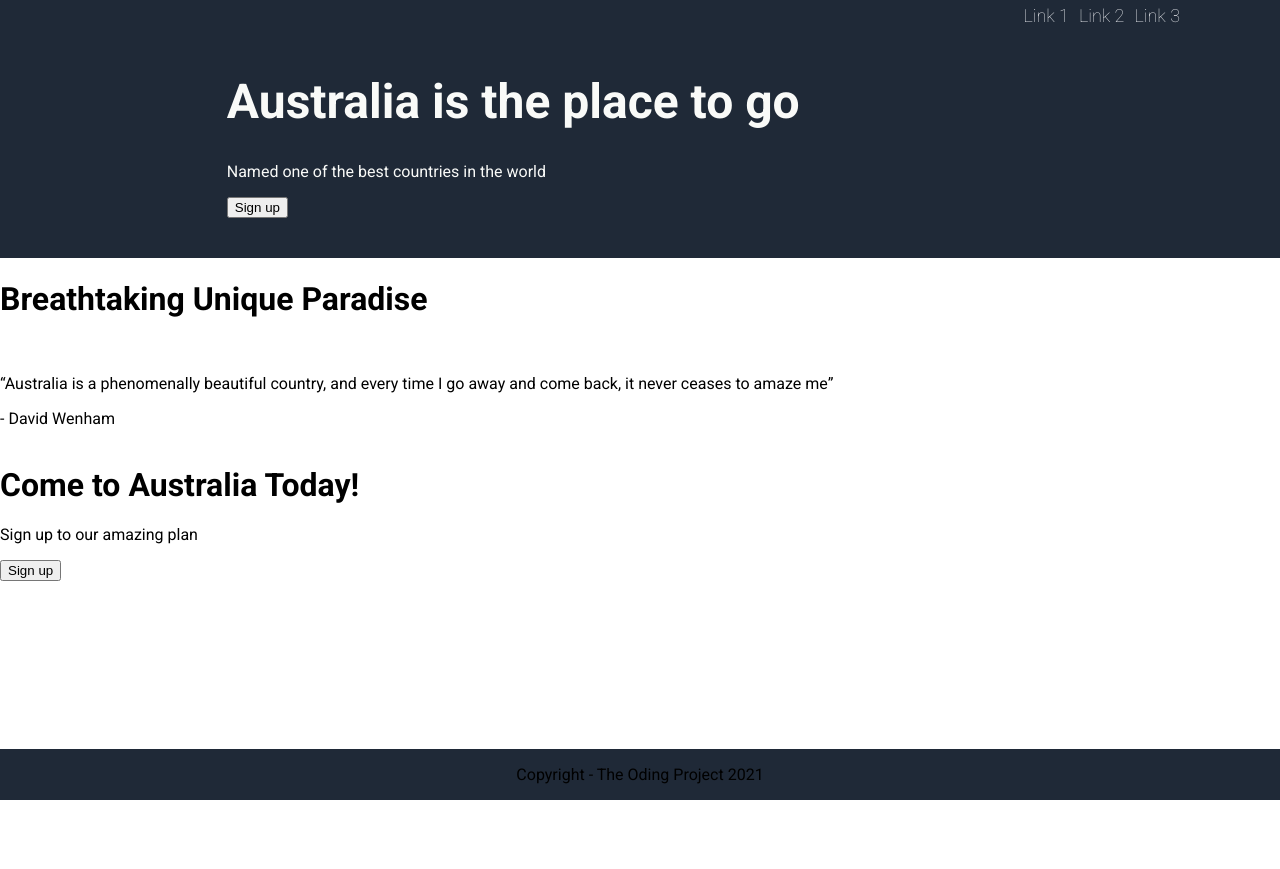
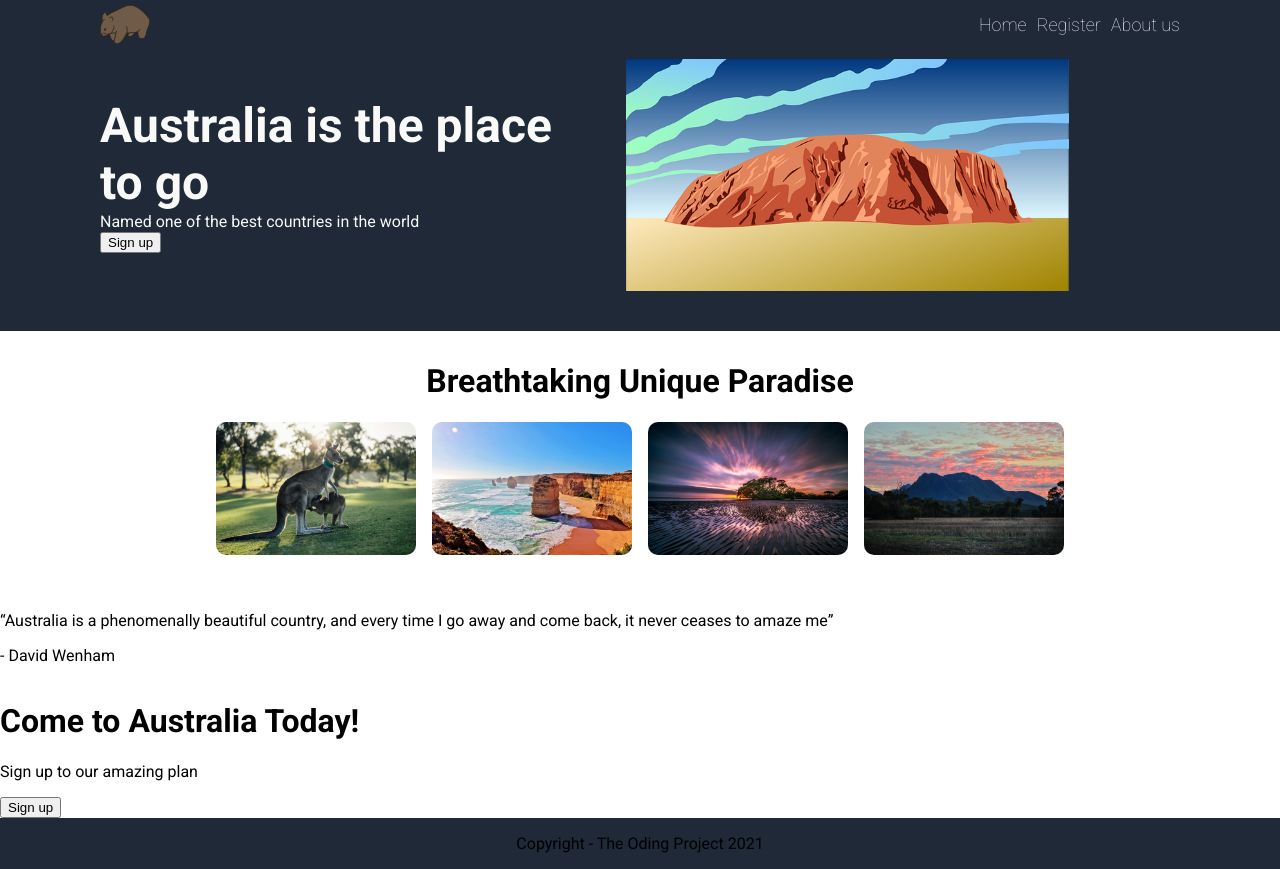
Before and after one commit to Davidpv7/landing-page-TOP, a plain HTML site: page index.html in a window 1280 px wide. Before the commit the page ends 800 px from the top, so only its background shows below. Drawn offline with Linux system fonts and the light colour scheme.

Commit message:
Middle part done. Photos showing now

```diff
--- a/index.html
+++ b/index.html
@@ -9,12 +9,12 @@
 <body>
     <header>
         <div class="left-link">
-         <img src="" alt="">
+         <img src="img/animal-148746_1280.png" alt="Wombat image as logo">
         </div>
         <div class="right-link">
-         <a href="url1">Link 1</a>
-         <a href="url1">Link 2</a>
-         <a href="url1">Link 3</a>
+         <a href="url1">Home</a>
+         <a href="url1">Register</a>
+         <a href="url1">About us</a>
         </div>
     </header>
 
@@ -26,7 +26,7 @@
             <button type="button" class="top-button">Sign up</button>
            </div>
            <div class="right-container">
-             <img src="" alt="">
+             <img src="img/ayers-rock-23551_640.png" alt="Mountain in Australia">
            </div>
          </div>
     </div>
@@ -34,10 +34,10 @@
     <div class="middle">
        <h1>Breathtaking Unique Paradise</h1>
        <div class="container-middle">
-         <img src="" alt="">
-         <img src="" alt="">
-         <img src="" alt="">
-         <img src="" alt="">
+         <img src="img/australia-1180394_1280.jpg" alt="kangaroo with a baby kangaroo">
+         <img src="img/australia-3912587_1280.jpg" alt="Beach during the day">
+         <img src="img/beach-1799006_1280.jpg" alt="Sunset in Australia">
+         <img src="img/sunset-4611627_1280.jpg" alt="Giant rock in Australia">
          </div>
        </div>
     </div>
@@ -51,6 +51,7 @@
         - David Wenham
        </p>
     </div>
+
      <div class="bottom-down">
        <div class="left-part">
          <h1>Come to Australia Today!</h1>
--- a/style.css
+++ b/style.css
@@ -54,20 +54,44 @@ header a {
    display: flex;
    justify-content: space-around;
    align-items: center;
+   gap: 30px;
 }
 
-.left-container {
-
-}
 
 .hero h1 {
    color: #F9FAF8;
    font-size: 48px;
+   margin-top: 1px;
+   margin-bottom: 1px;
 }
 
 .hero p {
    color: #F9FAF8;
+   margin-bottom: 1px;
+   margin-top: 1px;
 }
+
+.middle {
+   padding: 10px 100px 40px 100px;
+   display: flex;
+   flex-direction: column;
+   align-items: center;
+}
+
+.middle img {
+   display: flex;
+   width: 200px;
+   height: auto;
+   border-radius: 10px;
+}
+
+.container-middle {
+   display: flex;
+   gap: 16px;
+   flex-wrap: wrap;
+}
+
+
 
 footer {
    background-color: #1F2937;
```
Also changed, not shown: img/australia-1180394_1280.jpg (added), img/australia-3912587_1280.jpg (added), img/beach-1799006_1280.jpg (added), img/sunset-4611627_1280.jpg (added).
